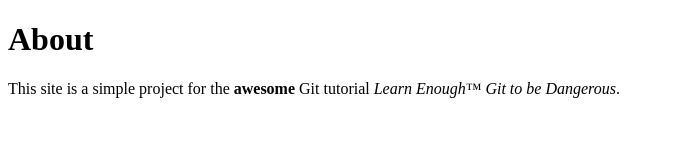
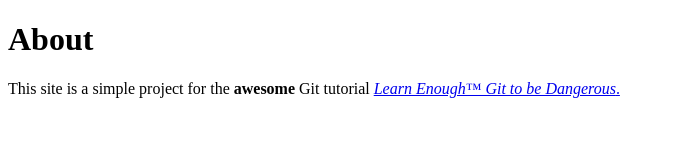
Before and after one commit to yonatanandreas/learnweb, a plain HTML site: page about.html in a window 1280 px wide. Shown: the whole page, without its empty margins (0-674 px from the left). Drawn offline with Linux system fonts and the light colour scheme.

Commit message:
Add link to tutorial title

```diff
--- a/about.html
+++ b/about.html
@@ -6,7 +6,7 @@
   <body>
     <h1>About</h1>
     <p>
-      This site is a simple project for the <strong>awesome</strong> Git tutorial <em>Learn Enough™ Git to be Dangerous</em>.
+      This site is a simple project for the <strong>awesome</strong> Git tutorial <a href="http://learnenough.com/git-tutorial"><em>Learn Enough™ Git to be Dangerous</em>.
     </p>
   </body>
 </html>
```
